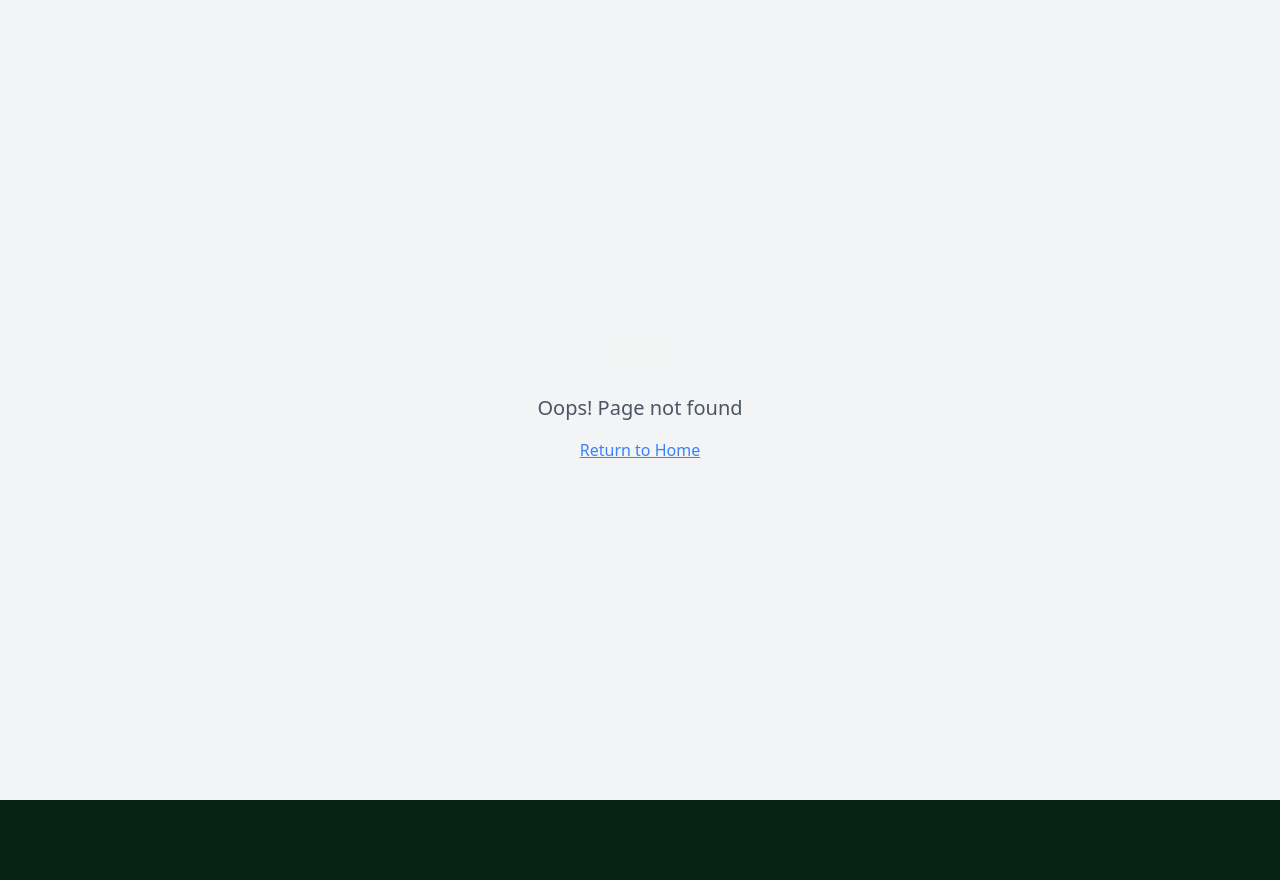
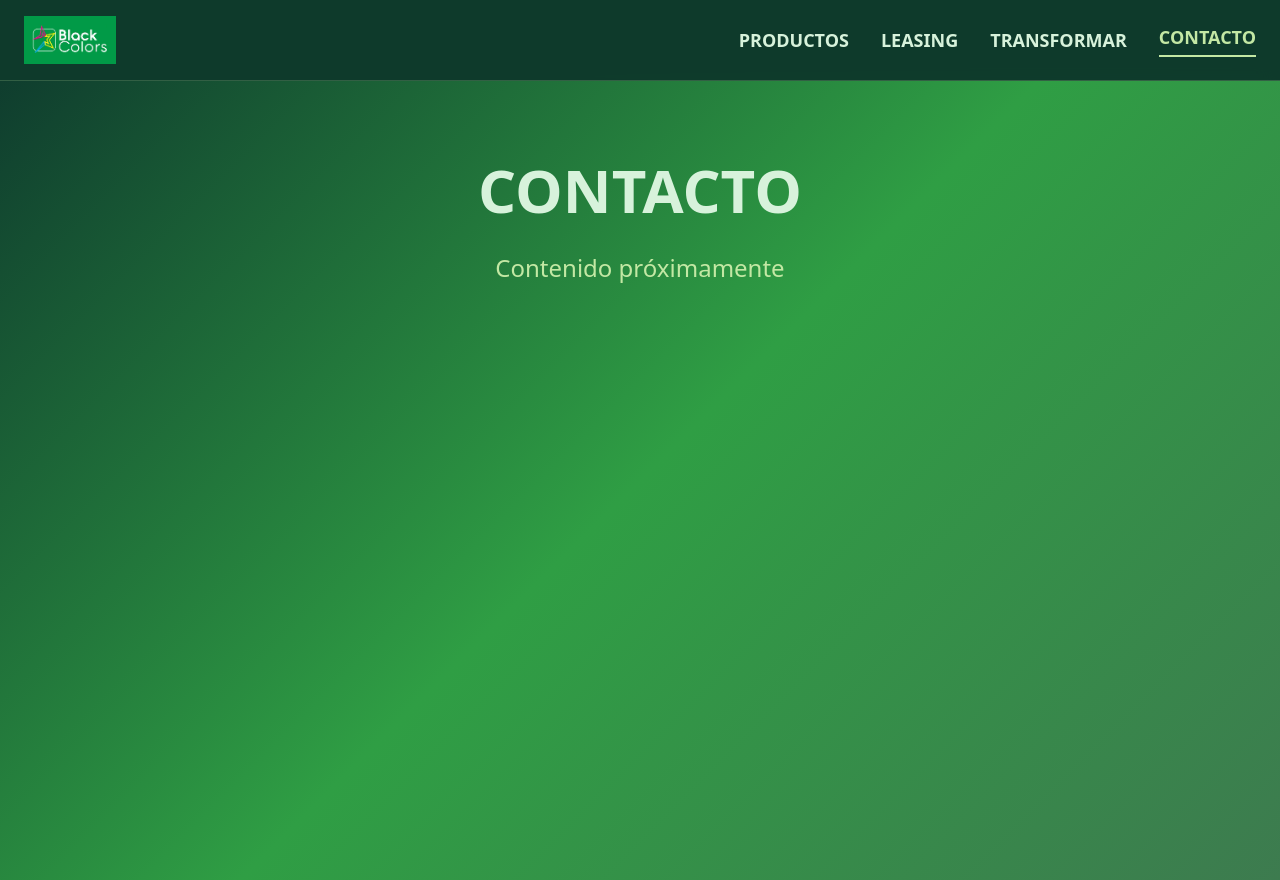
Before and after one commit to francobg7/black-colors-eco-print, a React (Vite) app: page /contacto in a window 1280 px wide. Before the commit this address had no page. Before the commit the page ends 800 px from the top, so only its background shows below. Built offline with nearby package versions, Linux system fonts and the light colour scheme.

Commit message:
Add logo and navigation bar
Implement logo in header and add navigation bar with routes for PRODUCTS, LEASING, TRANSFORMAR, and CONTACTO.

```diff
--- a/src/App.tsx
+++ b/src/App.tsx
@@ -1,9 +1,15 @@
+
 import { Toaster } from "@/components/ui/toaster";
 import { Toaster as Sonner } from "@/components/ui/sonner";
 import { TooltipProvider } from "@/components/ui/tooltip";
 import { QueryClient, QueryClientProvider } from "@tanstack/react-query";
 import { BrowserRouter, Routes, Route } from "react-router-dom";
+import Navigation from "./components/Navigation";
 import Index from "./pages/Index";
+import Productos from "./pages/Productos";
+import Leasing from "./pages/Leasing";
+import Transformar from "./pages/Transformar";
+import Contacto from "./pages/Contacto";
 import NotFound from "./pages/NotFound";
 
 const queryClient = new QueryClient();
@@ -14,11 +20,18 @@ const App = () => (
       <Toaster />
       <Sonner />
       <BrowserRouter>
-        <Routes>
-          <Route path="/" element={<Index />} />
-          {/* ADD ALL CUSTOM ROUTES ABOVE THE CATCH-ALL "*" ROUTE */}
-          <Route path="*" element={<NotFound />} />
-        </Routes>
+        <Navigation />
+        <div className="pt-20">
+          <Routes>
+            <Route path="/" element={<Index />} />
+            <Route path="/productos" element={<Productos />} />
+            <Route path="/leasing" element={<Leasing />} />
+            <Route path="/transformar" element={<Transformar />} />
+            <Route path="/contacto" element={<Contacto />} />
+            {/* ADD ALL CUSTOM ROUTES ABOVE THE CATCH-ALL "*" ROUTE */}
+            <Route path="*" element={<NotFound />} />
+          </Routes>
+        </div>
       </BrowserRouter>
     </TooltipProvider>
   </QueryClientProvider>
--- /dev/null
+++ b/src/components/Navigation.tsx
@@ -0,0 +1,72 @@
+
+import React from 'react';
+import { Link, useLocation } from 'react-router-dom';
+
+const Navigation = () => {
+  const location = useLocation();
+
+  const navItems = [
+    { name: 'PRODUCTOS', path: '/productos' },
+    { name: 'LEASING', path: '/leasing' },
+    { name: 'TRANSFORMAR', path: '/transformar' },
+    { name: 'CONTACTO', path: '/contacto' }
+  ];
+
+  const isActive = (path: string) => location.pathname === path;
+
+  return (
+    <nav className="fixed top-0 left-0 right-0 z-50 backdrop-blur-md border-b"
+         style={{
+           background: 'rgba(15,61,46,0.95)',
+           borderColor: 'rgba(195,232,164,0.2)'
+         }}>
+      <div className="container mx-auto px-6">
+        <div className="flex items-center justify-between h-20">
+          {/* Logo */}
+          <Link to="/" className="flex items-center hover:scale-105 transition-transform duration-300">
+            <img
+              src="/lovable-uploads/684e25c1-308f-4c1d-ab2e-a0220591499a.png"
+              alt="Black Colors Logo"
+              className="h-12 w-auto"
+            />
+          </Link>
+
+          {/* Navigation Items */}
+          <div className="hidden md:flex items-center space-x-8">
+            {navItems.map((item) => (
+              <Link
+                key={item.name}
+                to={item.path}
+                className={`text-lg font-semibold transition-all duration-300 hover:scale-105 ${
+                  isActive(item.path)
+                    ? 'border-b-2 pb-1'
+                    : 'hover:text-opacity-80'
+                }`}
+                style={{
+                  color: isActive(item.path) ? '#c3e8a4' : '#d7f2db',
+                  borderColor: isActive(item.path) ? '#c3e8a4' : 'transparent'
+                }}
+              >
+                {item.name}
+              </Link>
+            ))}
+          </div>
+
+          {/* Mobile menu button */}
+          <div className="md:hidden">
+            <button
+              className="p-2 rounded-md"
+              style={{ color: '#d7f2db' }}
+            >
+              <svg className="w-6 h-6" fill="none" stroke="currentColor" viewBox="0 0 24 24">
+                <path strokeLinecap="round" strokeLinejoin="round" strokeWidth={2} d="M4 6h16M4 12h16M4 18h16" />
+              </svg>
+            </button>
+          </div>
+        </div>
+      </div>
+    </nav>
+  );
+};
+
+export default Navigation;
--- /dev/null
+++ b/src/pages/Contacto.tsx
@@ -0,0 +1,21 @@
+
+import React from 'react';
+
+const Contacto = () => {
+  return (
+    <div className="min-h-screen" style={{ background: 'linear-gradient(135deg, #0f3d2e 0%, #2f9e44 50%, #3d7b4f 100%)' }}>
+      <div className="container mx-auto px-6 py-20">
+        <div className="text-center">
+          <h1 className="text-6xl font-bold mb-8" style={{ color: '#d7f2db' }}>
+            CONTACTO
+          </h1>
+          <p className="text-2xl" style={{ color: '#c3e8a4' }}>
+            Contenido próximamente
+          </p>
+        </div>
+      </div>
+    </div>
+  );
+};
+
+export default Contacto;
--- /dev/null
+++ b/src/pages/Leasing.tsx
@@ -0,0 +1,21 @@
+
+import React from 'react';
+
+const Leasing = () => {
+  return (
+    <div className="min-h-screen" style={{ background: 'linear-gradient(135deg, #0f3d2e 0%, #2f9e44 50%, #3d7b4f 100%)' }}>
+      <div className="container mx-auto px-6 py-20">
+        <div className="text-center">
+          <h1 className="text-6xl font-bold mb-8" style={{ color: '#d7f2db' }}>
+            LEASING
+          </h1>
+          <p className="text-2xl" style={{ color: '#c3e8a4' }}>
+            Contenido próximamente
+          </p>
+        </div>
+      </div>
+    </div>
+  );
+};
+
+export default Leasing;
--- /dev/null
+++ b/src/pages/Productos.tsx
@@ -0,0 +1,21 @@
+
+import React from 'react';
+
+const Productos = () => {
+  return (
+    <div className="min-h-screen" style={{ background: 'linear-gradient(135deg, #0f3d2e 0%, #2f9e44 50%, #3d7b4f 100%)' }}>
+      <div className="container mx-auto px-6 py-20">
+        <div className="text-center">
+          <h1 className="text-6xl font-bold mb-8" style={{ color: '#d7f2db' }}>
+            PRODUCTOS
+          </h1>
+          <p className="text-2xl" style={{ color: '#c3e8a4' }}>
+            Contenido próximamente
+          </p>
+        </div>
+      </div>
+    </div>
+  );
+};
+
+export default Productos;
--- /dev/null
+++ b/src/pages/Transformar.tsx
@@ -0,0 +1,21 @@
+
+import React from 'react';
+
+const Transformar = () => {
+  return (
+    <div className="min-h-screen" style={{ background: 'linear-gradient(135deg, #0f3d2e 0%, #2f9e44 50%, #3d7b4f 100%)' }}>
+      <div className="container mx-auto px-6 py-20">
+        <div className="text-center">
+          <h1 className="text-6xl font-bold mb-8" style={{ color: '#d7f2db' }}>
+            TRANSFORMAR
+          </h1>
+          <p className="text-2xl" style={{ color: '#c3e8a4' }}>
+            Contenido próximamente
+          </p>
+        </div>
+      </div>
+    </div>
+  );
+};
+
+export default Transformar;
```
Also changed, not shown: public/lovable-uploads/684e25c1-308f-4c1d-ab2e-a0220591499a.png (added).
